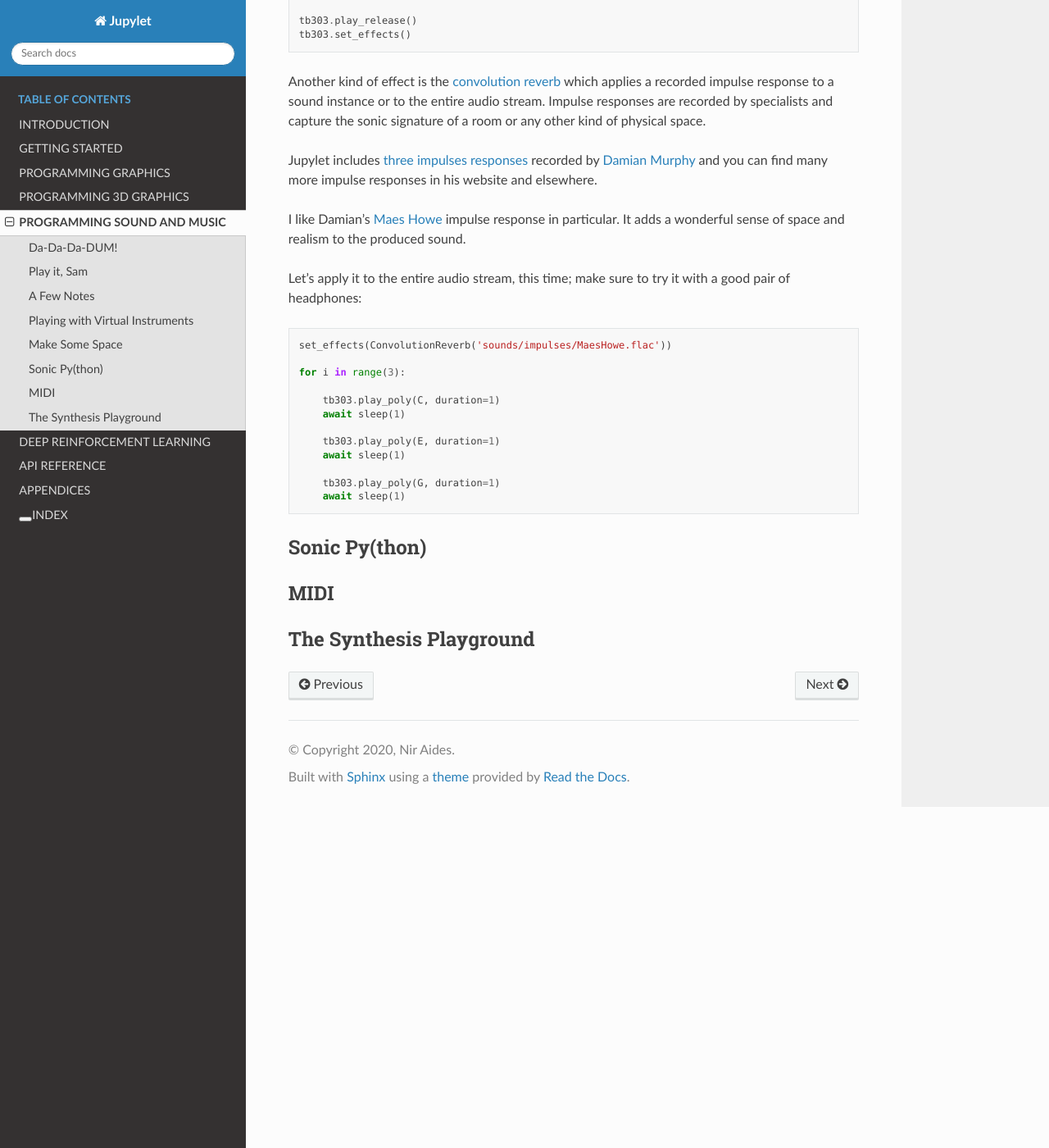
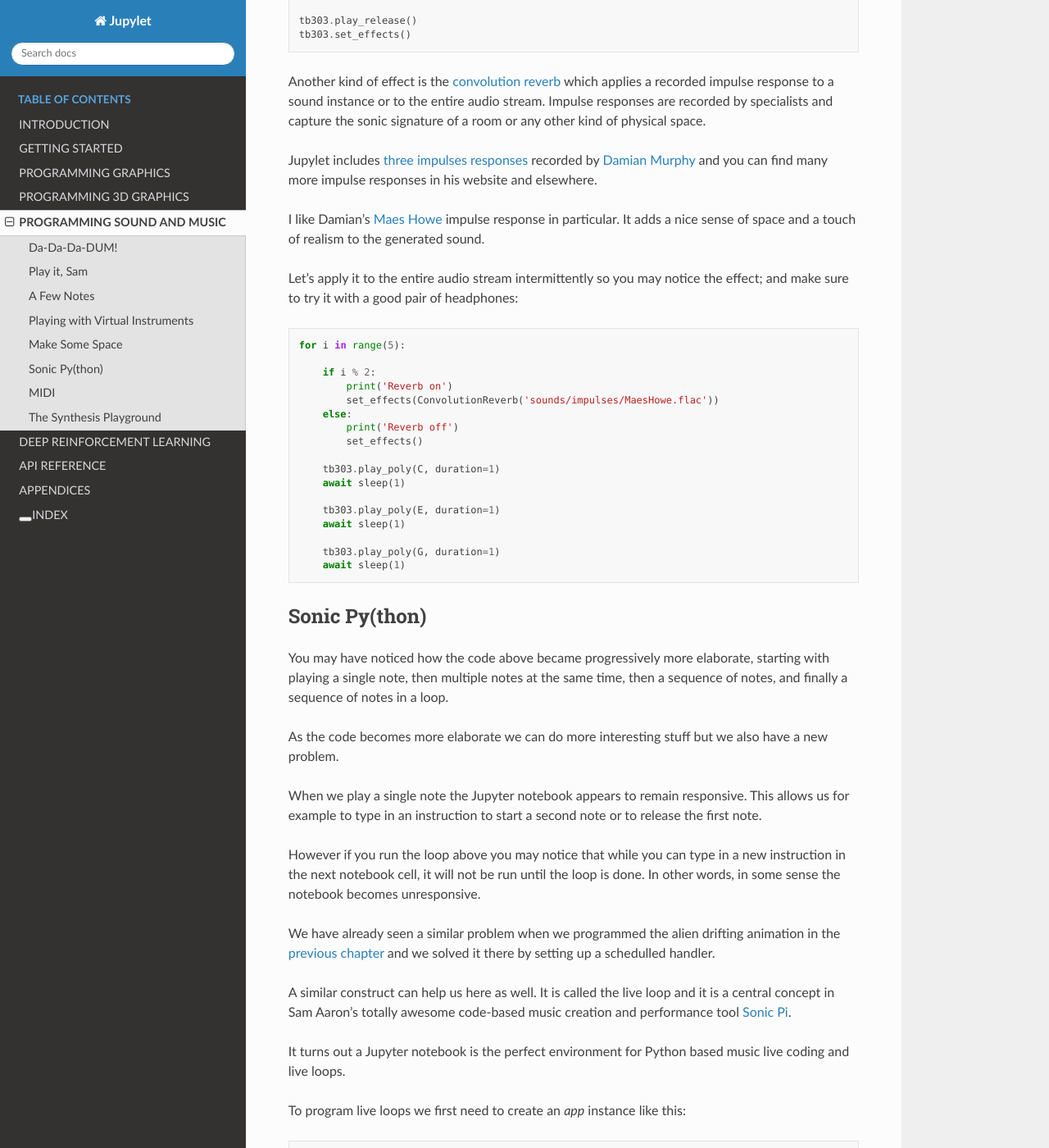
Before and after one commit to nir/jupylet, a Sphinx documentation site: the page built from docs/programmers_reference_guide/sound.rst, in a window 1280 px wide and 1400 px high, scrolled down 4444 px. Shown: the whole window at 82% size. Built offline with Sphinx 7.4.7 and the Read the Docs theme 2.0.0, drawn with Linux system fonts in a browser that asks for light colours; some of the changed text lies outside the part shown.

Commit message:
docs + fixes

```diff
--- a/docs/programmers_reference_guide/sound.rst
+++ b/docs/programmers_reference_guide/sound.rst
@@ -247,17 +247,22 @@
 many more impulse responses in his website and elsewhere.
 
 I like Damian's `Maes Howe <https://www.openair.hosted.york.ac.uk/?page_id=602>`_
-impulse response in particular. It adds a wonderful sense of space and realism
-to the produced sound.
+impulse response in particular. It adds a nice sense of space and a touch of
+realism to the generated sound.
 
-Let's apply it to the entire audio stream, this time; make sure to try it with
-a good pair of headphones:
+Let's apply it to the entire audio stream intermittently so you may notice
+the effect; and make sure to try it with a good pair of headphones:
 
 .. code-block:: python
 
-    set_effects(ConvolutionReverb('sounds/impulses/MaesHowe.flac'))
+    for i in range(5):
 
-    for i in range(3):
+        if i % 2:
+            print('Reverb on')
+            set_effects(ConvolutionReverb('sounds/impulses/MaesHowe.flac'))
+        else:
+            print('Reverb off')
+            set_effects()
 
         tb303.play_poly(C, duration=1)
         await sleep(1)
@@ -272,6 +277,163 @@
 Sonic Py(thon)
 --------------
 
+You may have noticed how the code above became progressively more elaborate,
+starting with playing a single note, then multiple notes at the same time,
+then a sequence of notes, and finally a sequence of notes in a loop.
+
+As the code becomes more elaborate we can do more interesting stuff but we
+also have a new problem.
+
+When we play a single note the Jupyter notebook appears to remain responsive.
+This allows us for example to type in an instruction to start a second note or
+to release the first note.
+
+However if you run the loop above you may notice that while you can type in
+a new instruction in the next notebook cell, it will not be run until the
+loop is done. In other words, in some sense the notebook becomes unresponsive.
+
+We have already seen a similar problem when we programmed the alien drifting
+animation in the :any:`previous chapter<graphics-3d>` and we solved it there
+by setting up a schedulled handler.
+
+A similar construct can help us here as well. It is called the live loop and
+it is a central concept in Sam Aaron's totally awesome code-based music
+creation and performance tool `Sonic Pi <https://sonic-pi.net/>`_.
+
+It turns out a Jupyter notebook is the perfect environment for Python based
+music live coding and live loops.
+
+To program live loops we first need to create an `app` instance like this:
+
+.. code-block:: python
+
+    app = sonic_py()
+
+Now let's rewrite the code above as a live loop:
+
+.. code-block:: python
+
+    @app.sonic_live_loop(times=5)
+    async def loop0(ncall):
+
+        if ncall % 2:
+            print('Reverb on')
+            set_effects(ConvolutionReverb('sounds/impulses/MaesHowe.flac'))
+        else:
+            print('Reverb off')
+            set_effects()
+
+        tb303.play_poly(C, duration=1)
+        await sleep(1)
+
+        tb303.play_poly(E, duration=1)
+        await sleep(1)
+
+        tb303.play_poly(G, duration=1)
+        await sleep(1)
+
+The function name `loop0` is arbitrary. You can name the function anything you
+want. The `times` parameter is optional. Without it the loop will continue
+indefinitely. To stop the loop at any time call:
+
+.. code-block:: python
+
+    app.stop(loop0)
+
+The `ncall` parameter is also optional. A simpler live loop would look like
+this:
+
+.. code-block:: python
+
+    @app.sonic_live_loop
+    async def loop0():
+
+        tb303.play_poly(C, duration=1)
+        await sleep(1)
+
+        tb303.play_poly(E, duration=1)
+        await sleep(1)
+
+        tb303.play_poly(G, duration=1)
+        await sleep(1)
+
+There is another problem that we need to take care of. When you call
+``play_poly()`` the new note is scheduled to play as soon as possible. The
+problem with that is that minor mistimings in "wakeups" from ``sleep()`` calls
+are normal in desktop operating systems and may result in noticeable playing
+out of tempo.
+
+The correct way to play notes with accurate tempo in a live loop is the
+following:
+
+.. code-block:: python
+
+    @app.sonic_live_loop
+    async def loop0():
+
+        use(tb303)
+
+        play(C, duration=1)
+        await sleep(1)
+
+        play(E, duration=1)
+        await sleep(1)
+
+        play(G, duration=1)
+        await sleep(1)
+
+You can play multiple loops simultaneously. Let's add another voice:
+
+.. code-block:: python
+
+    @app.sonic_live_loop
+    async def loop1():
+
+        use(hammond)
+
+        play(E, duration=1)
+        await sleep(1)
+
+        play(C, duration=2)
+        await sleep(2)
+
+        play(G, duration=1)
+        await sleep(1)
+
+        play(C, duration=2)
+        await sleep(2)
+
+        play(B, duration=2-1/3)
+        await sleep(2-1/3)
+
+        play(G, duration=1/3)
+        await sleep(1/3)
+
+        play(F, duration=2/3)
+        await sleep(2/3)
+
+        play(G, duration=1/3)
+        await sleep(1/3)
+
+        play(F, duration=2/3)
+        await sleep(2/3)
+
+        await sleep(1/3)
+
+        play(E, duration=2)
+        await sleep(2)
+
+Select both Jupyter cells and run them together to start the two loops in sync.
+
+You can modify the code of a live loop while it is playing, and when you run
+the Jupyter cell with the new code, the live loop will immediately restart
+and play the new code.
+
+However, sometimes it is more desirable to wait for the currently running
+loop to complete its cycle. If you decorate a live loop with
+``@app.sonic_live_loop2`` and run it, the new code will kick in only after
+the old loop completes a cycle.
+
 
 MIDI
 ----
```
Also changed, not shown: 1 other file.
